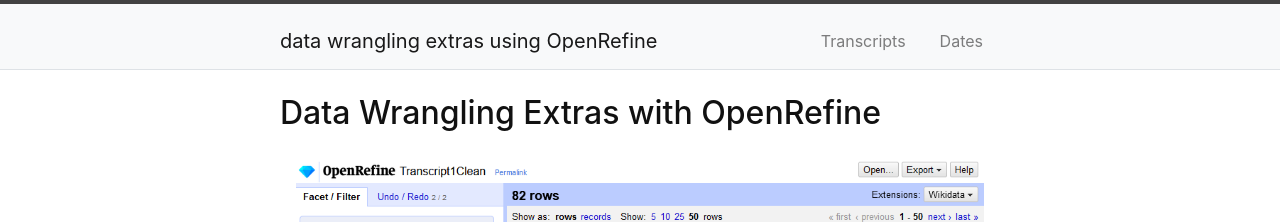
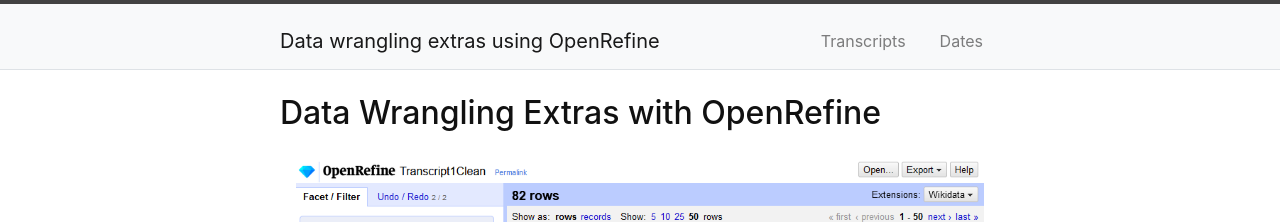
Before and after one commit to GriffithUniLibrary/OpenRefineExtras, a Jekyll site: the page built from index.md, in a window 1280 px wide. Shown: the top 222 px of the page. Built offline with Jekyll 4.4.1, drawn with Linux system fonts in a browser that asks for light colours; some of the changed text lies outside the part shown.

```diff
--- a/_config.yml
+++ b/_config.yml
@@ -4,7 +4,7 @@
 
 # Site settings
 # title appears in the header
-title: data wrangling extras using OpenRefine
+title: Data wrangling extras using OpenRefine
 # title-icon appears in the header to give some pizazz (leave blank for none)
 # choose from Font Awesome 5 free, https://fontawesome.com/icons?d=gallery&m=free
 # some options: fas fa-wrench; fas fa-cogs; fas fa-code; fas fa-chalkboard-teacher; fas fa-book-open
```
